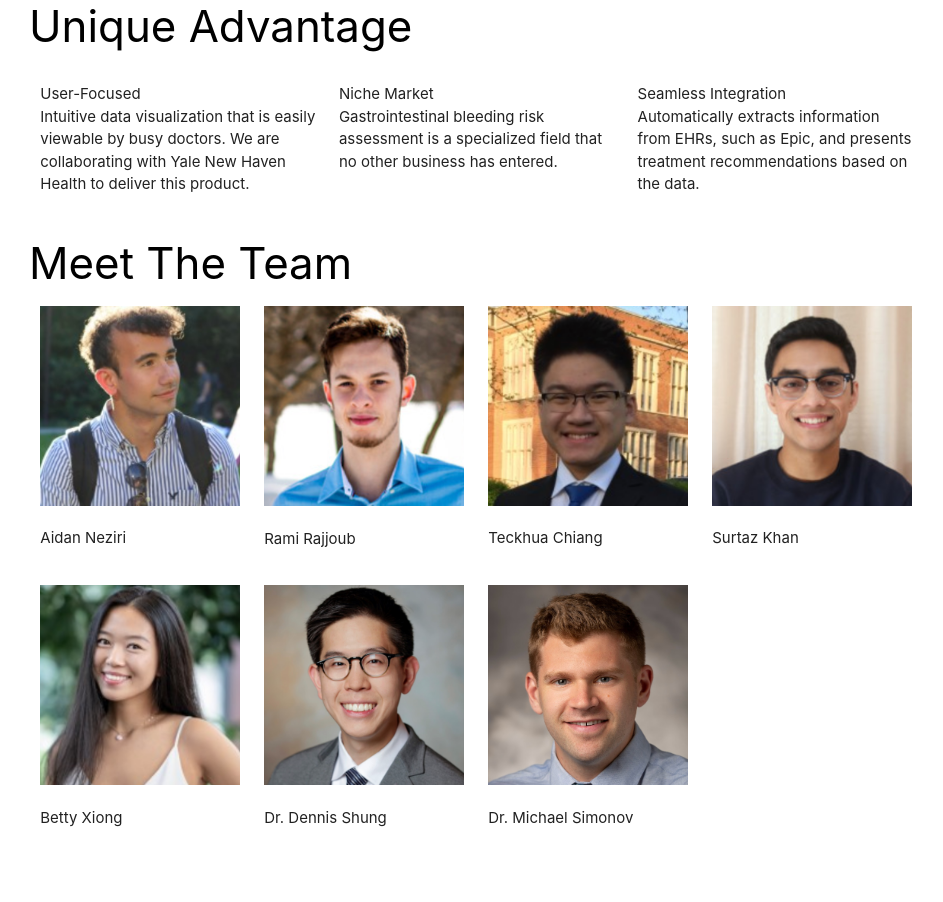
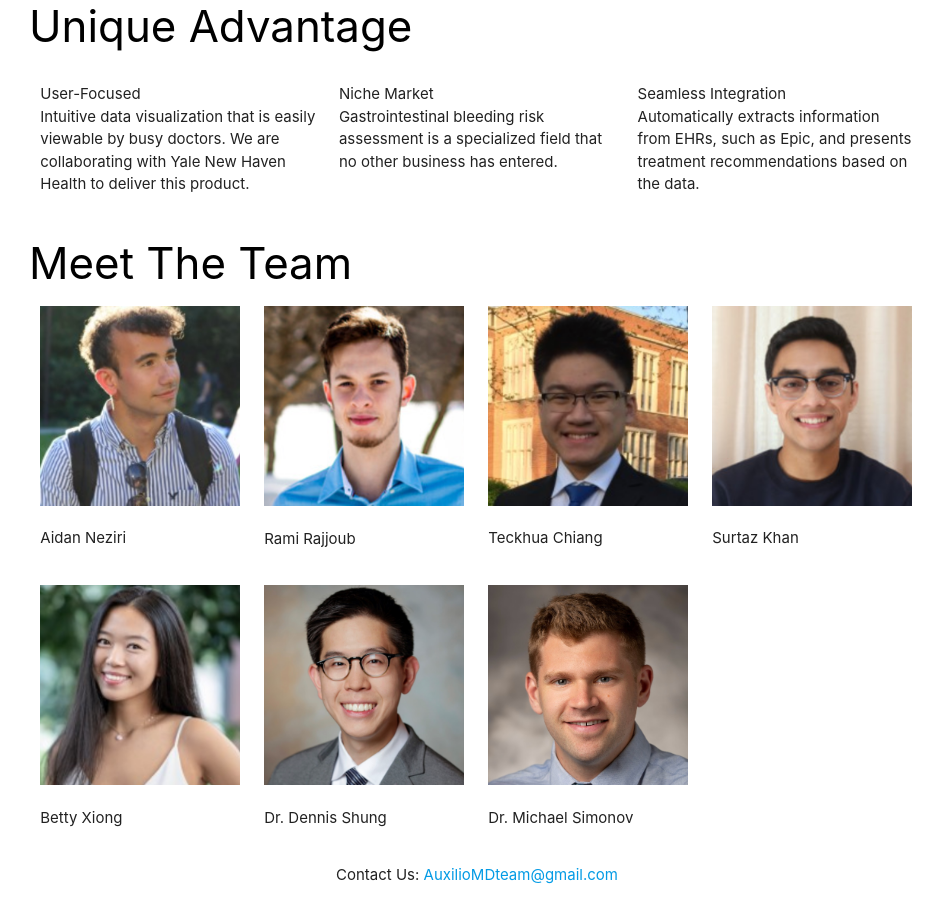
Before and after one commit to bettxiong/bettxiong.github.io, a plain HTML site: page index.html in a window 1280 px wide. Shown: the part 1441-2343 px from the top of the page, without its empty margins (163-1106 px from the left). Before the commit the page ends 2305 px from the top, so only its background shows below. Drawn offline with nearby package versions, Linux system fonts and the light colour scheme.

Commit message:
Update index.html

```diff
--- a/index.html
+++ b/index.html
@@ -115,7 +115,7 @@
 		</div>
 	</div>
 
-
+<p style="text-align:center;">Contact Us: <a href="mailto:AuxilioMDteam@gmail.com">AuxilioMDteam@gmail.com</a></p>
 
 </body>
 <!-- Compiled and minified JavaScript -->
```
